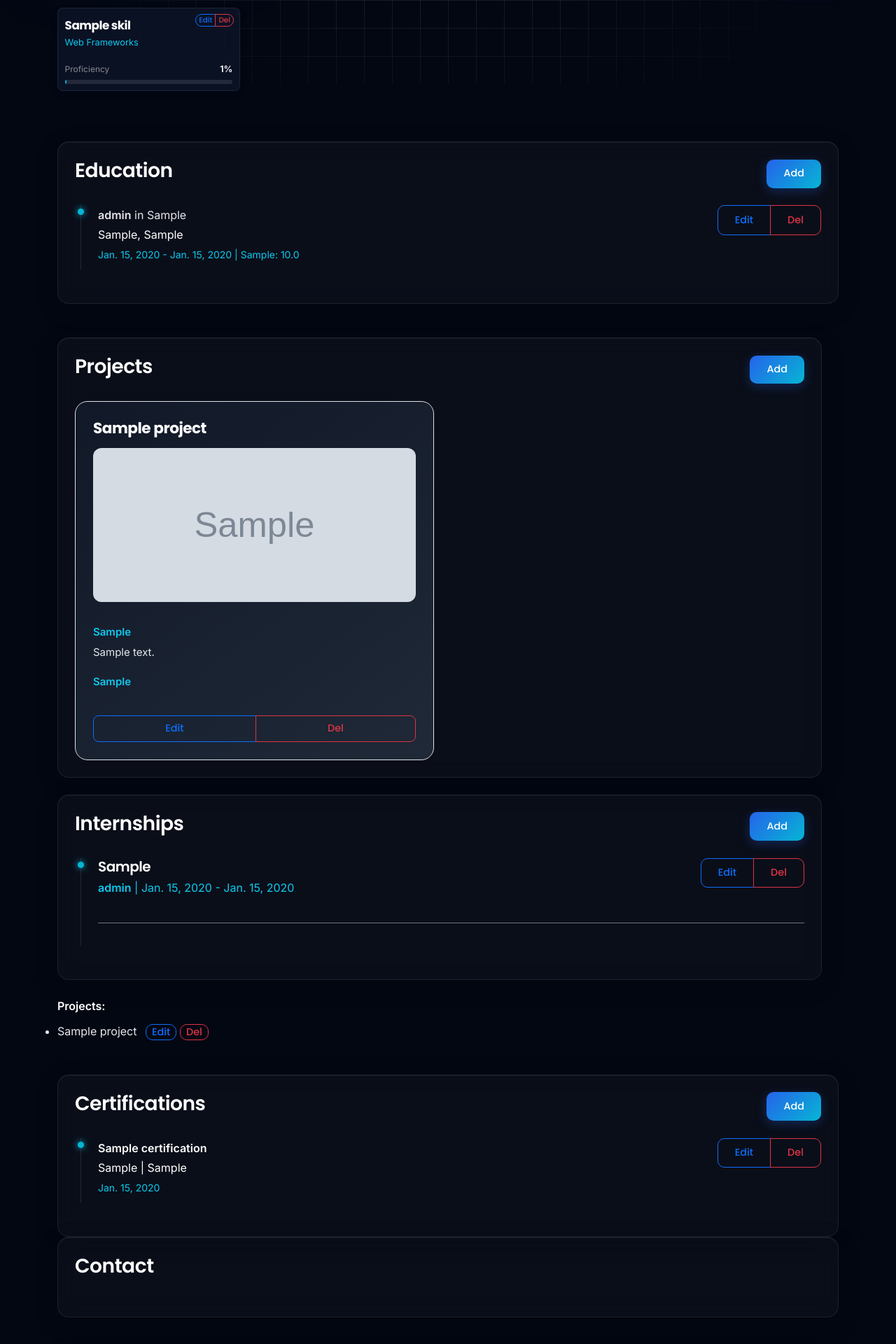
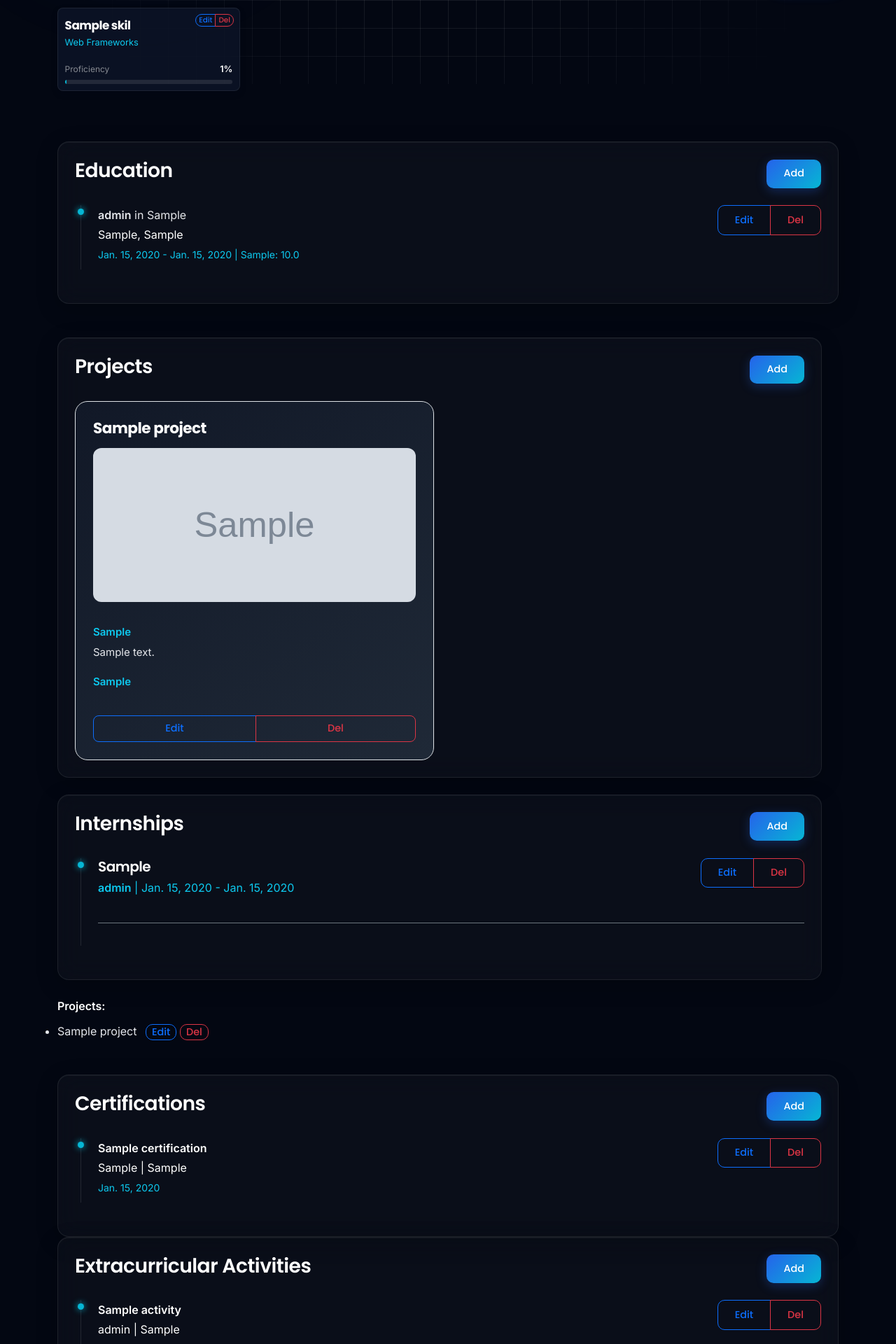
Before and after one commit to Sanju25088/sanjeev_kulkarni-portfolio, a Django app: page /dashboard/ in a window 1280 px wide. Shown: the part 680-2600 px from the top of the page at 70% size. Run offline with Django 5.2, Linux system fonts and the light colour scheme; a user stored in the database is signed in; tables that the repository leaves empty hold one stand-in row (values such as "Sample post"); grey boxes marked "Sample" are stand-in pictures.

Commit message:
new updates

```diff
--- a/portfolio/templates/base.html
+++ b/portfolio/templates/base.html
@@ -15,6 +15,7 @@
     <link rel="stylesheet" href="{% static 'css/components.css' %}">
     <link rel="stylesheet" href="{% static 'css/forms.css' %}">
     <link rel="stylesheet" href="{% static 'css/pages/portfolio.css' %}">
+    <link rel="stylesheet" href="https://cdnjs.cloudflare.com/ajax/libs/font-awesome/6.4.0/css/all.min.css">
 
     {% block extra_head %}{% endblock %}
 
@@ -31,11 +32,32 @@
             </button>
             <div class="collapse navbar-collapse" id="navbarNav">
                 <ul class="navbar-nav ms-auto">
-                    <li class="nav-item"><a class="nav-link" href="{% url 'home_page' %}">Home</a></li>
-                    <li class="nav-item"><a class="nav-link" href="#education">Education</a></li>
-                    <li class="nav-item"><a class="nav-link" href="#internships">Internships</a></li>
-                    <li class="nav-item"><a class="nav-link" href="#certifications">Certifications</a></li>
-                </ul>
+    <li class="nav-item">
+        <a class="nav-link" href="{% url 'home_page' %}">
+            <i class="fas fa-home me-1"></i> Home
+        </a>
+    </li>
+    <li class="nav-item">
+        <a class="nav-link" href="#education">
+            <i class="fas fa-graduation-cap me-1"></i> Education
+        </a>
+    </li>
+    <li class="nav-item">
+        <a class="nav-link" href="#internships">
+            <i class="fas fa-briefcase me-1"></i> Internships
+        </a>
+    </li>
+    <li class="nav-item">
+        <a class="nav-link" href="#certifications">
+            <i class="fas fa-certificate me-1"></i> Certifications
+        </a>
+    </li>
+    <li class="nav-item">
+        <a class="nav-link" href="#extracurricular">
+            <i class="fas fa-trophy me-1"></i> Achievements
+        </a>
+    </li>
+</ul>
             </div>
         </div>
     </nav>
--- a/portfolio/templates/shared_portfolio_content.html
+++ b/portfolio/templates/shared_portfolio_content.html
@@ -276,6 +276,8 @@
     </section>
 </div>
 
+
+
 <div class="col-12">
     <section id="certifications" class="section-card p-4 bg-white rounded shadow-sm h-100">
         <div class="d-flex justify-content-between align-items-center mb-4">
@@ -309,6 +311,42 @@
         {% endif %}
     </section>
 </div>
+
+<div class="col-12">
+    <section id="extracurricular" class="section-card p-4 bg-white rounded shadow-sm h-100">
+        <div class="d-flex justify-content-between align-items-center mb-4">
+            <h2>Extracurricular Activities</h2>
+            {% if admin_mode and request.user.is_staff %}
+            <a href="{% url 'add_activity' %}" class="btn btn-primary btn-sm">Add</a>
+            {% endif %}
+        </div>
+        {% if activities %}
+        <ul class="list-unstyled mb-0">
+            {% for act in activities %}
+            <li class="mb-4">
+                <div class="d-flex justify-content-between align-items-start">
+                    <div>
+                        <strong class="text-white">{{ act.event_name }}</strong><br>
+                        <span class="text-white">{{ act.role }} | {{ act.organization }}</span><br>
+                        <small class="text-info">{{ act.year|date:"Y" }}</small><br>
+                        <p class="mt-2 text-info">{{ act.description }}</p>
+                    </div>
+                    {% if admin_mode and request.user.is_staff %}
+                    <div class="btn-group ms-2" role="group">
+                        <a href="{% url 'edit_activity' act.pk %}" class="btn btn-sm btn-outline-primary">Edit</a>
+                        <a href="{% url 'delete_activity' act.pk %}" class="btn btn-sm btn-outline-danger">Del</a>
+                    </div>
+                    {% endif %}
+                </div>
+            </li>
+            {% endfor %}
+        </ul>
+        {% else %}
+        <p class="text-muted">No extracurricular activities available.</p>
+        {% endif %}
+    </section>
+</div>
+
 </div>
 
 <div class="row g-4">
@@ -341,6 +379,12 @@
 
         </section>
     </div>
+
+
+
+
+
+
 
 
     {% if admin_mode and request.user.is_staff %}
@@ -393,6 +437,8 @@
                 </table>
             </section>
         </div>
+
+
     </div>
     {% endif %}
 
--- a/portfolio/urls.py
+++ b/portfolio/urls.py
@@ -23,6 +23,17 @@
     path('certifications/add/', views.add_certification, name='add_certification'),
     path('certifications/<int:pk>/edit/', views.edit_certification, name='edit_certification'),
     path('certifications/<int:pk>/delete/', views.delete_certification, name='delete_certification'),
+
+    # List all activities
+
+    # Add new activity
+    path("activities/add/", views.add_activity, name="add_activity"),
+
+    # Edit existing activity
+    path("activities/edit/<int:pk>/", views.edit_activity, name="edit_activity"),
+
+    # Delete activity
+    path("activities/delete/<int:pk>/", views.delete_activity, name="delete_activity"),
     path('contact/', views.contact, name='contact'),
     path('contact/delete/<int:pk>/', views.delete_contact, name='delete_contact'),
     path('login/', LoginView.as_view(template_name='login.html', redirect_authenticated_user=True), name='login'),
--- a/portfolio/views.py
+++ b/portfolio/views.py
@@ -35,7 +35,9 @@
         'internships': Internship.objects.prefetch_related('projects').all(),
         'projects': Key_Projects.objects.all(),
         'certifications': Certifications.objects.order_by('-year'),
-        'contact' : Contact.objects.all().order_by("-created_at")
+        'contact' : Contact.objects.all().order_by("-created_at"),
+        'activities' : Extracurricular_Activities.objects.all()
+
     }
     return render(request, 'home.html', context)
 
@@ -59,7 +61,9 @@
         'internships': Internship.objects.prefetch_related('projects').all(),
         'projects': Key_Projects.objects.all(),
         'certifications': Certifications.objects.order_by('-year'),
-        'contact' : Contact.objects.all().order_by("-created_at")
+        'contact' : Contact.objects.all().order_by("-created_at"),
+        'activities' : Extracurricular_Activities.objects.all()
+
 
     }
     return render(request, 'dashboard.html', context)
@@ -323,3 +327,44 @@
         return redirect('dashboard')
 
     return render(request, "confirm_delete.html", {'object': contact, 'title': 'Delete Contact'})
+
+
+@login_required(login_url='login')
+@user_passes_test(is_admin_user, login_url='login')
+# Add Activity
+def add_activity(request):
+    if request.method == "POST":
+        form = Extracurricular_ActivitiesForm(request.POST)
+        if form.is_valid():
+            form.save()
+            return redirect("home_page")  # redirect to list view
+    else:
+        form = Extracurricular_ActivitiesForm()
+    return render(request, 'form_page.html', {'form': form, 'title': 'Add activity', 'submit_label': 'Add activity'})
+
+# Edit Activity
+
+@login_required(login_url='login')
+@user_passes_test(is_admin_user, login_url='login')
+def edit_activity(request, pk):
+    activity = get_object_or_404(Extracurricular_Activities, pk=pk)
+    if request.method == "POST":
+        form = Extracurricular_ActivitiesForm(request.POST, instance=activity)
+        if form.is_valid():
+            form.save()
+            return redirect("home_page")
+    else:
+        form = Extracurricular_ActivitiesForm(instance=activity)
+    return render(request, 'form_page.html', {'form': form, 'title': 'update activity', 'submit_label': 'update activity'})
+
+# Delete Activity
+@login_required(login_url='login')
+@user_passes_test(is_admin_user, login_url='login')
+def delete_activity(request, pk):
+    activity = get_object_or_404(Extracurricular_Activities, pk=pk)
+    if request.method == "POST":
+        activity.delete()
+        return redirect("home_page")
+    return render(request, 'confirm_delete.html', {'object': activity, 'title': 'Delete activity'})
+
+# List Activities (optional helper view)
```
Also changed, not shown: myportfolio/settings.py (+12 -16 lines), media/edu_image/sign.jpeg (added), media/edu_image/sslcphoto.jpeg (added), media/profile_image/my_image_v12tilz.jpeg (added), media/project_image/Screenshot_2026-07-12_154603.png (added), 1 other file.
